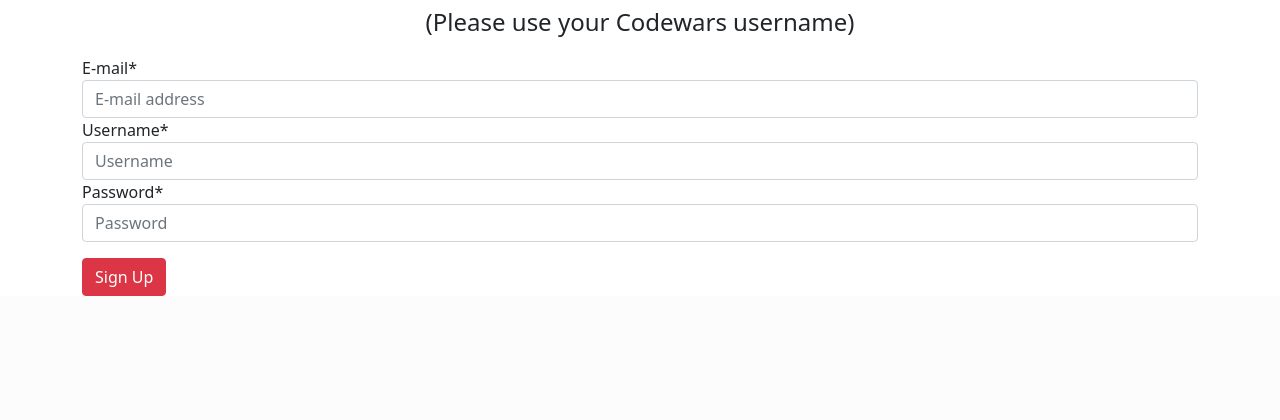
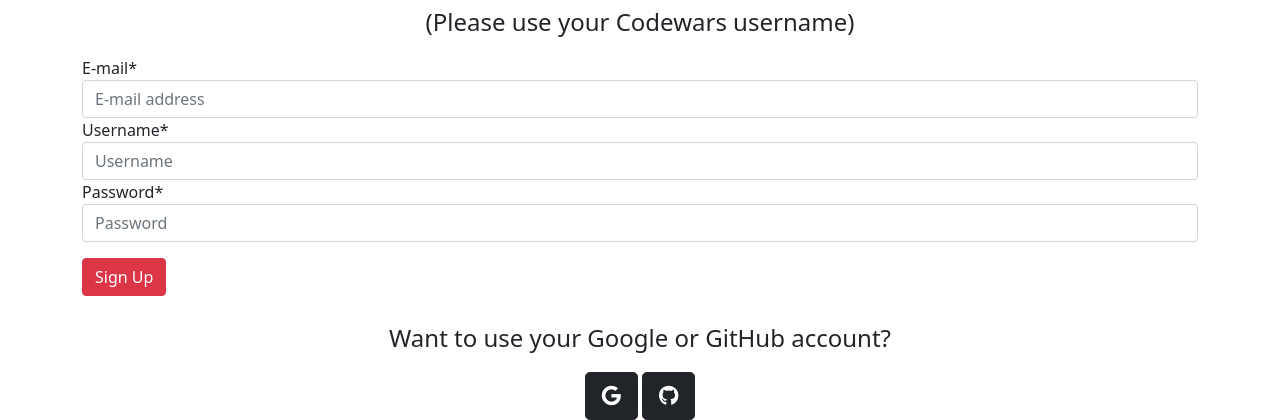
Before and after one commit to davemolk/django_codewars, a Django app: page /accounts/signup/ in a window 1280 px wide. Shown: the part 568-988 px from the top of the page. Before the commit the page ends 864 px from the top, so only its background shows below. Run offline with Django 3.2, Linux system fonts and the light colour scheme; parts of the project's set-up code (start-up, migrations or seed data) failed here and were passed over; some libraries are stand-ins or nearby versions.

Commit message:
update sign up and login templates

```diff
--- a/templates/account/login.html
+++ b/templates/account/login.html
@@ -28,15 +28,16 @@
 </div>
 
 <div class="text-center">
-    <p class='fs-4'>Want to use your Google account?</p>
+    <p class='fs-4'>Want to use your Google or GitHub account?</p>
+        <div class="text-center">
             <a class='btn btn-dark btn-lg' href="{% provider_login_url 'google' %}">
                 <i class="fab fa-google"></i>
             </a>
-    <p class='fs-4'>Want to use your GitHub account?</p>
             <a class='btn btn-dark btn-lg' href="{% provider_login_url 'github' %}">
                 <i class="fab fa-github"></i>
             </a>
         </div>
+</div>
 
 
 {% endblock content %}
--- a/templates/account/signup.html
+++ b/templates/account/signup.html
@@ -1,6 +1,7 @@
 {% extends 'base.html' %}
 {% load crispy_forms_tags %}
 {% load static %}
+{% load socialaccount %}
 
 {% block title %}Sign Up{% endblock title %}
 
@@ -23,6 +24,18 @@
         {{ form|crispy }}
         <button type="submit" class='mt-3 btn btn-danger'>Sign Up</button>
     </form>
+    <div class="text-center mt-4">
+    <p class='fs-4'>Want to use your Google or GitHub account?</p>
+        <div class="text-center">
+            <a class='btn btn-dark btn-lg' href="{% provider_login_url 'google' %}">
+                <i class="fab fa-google"></i>
+            </a>
+            <a class='btn btn-dark btn-lg' href="{% provider_login_url 'github' %}">
+                <i class="fab fa-github"></i>
+            </a>
+        </div>
+</div>
+
 
 </div>
 
```
Also changed, not shown: README.md. Lines whose indentation alone changed are shown as unchanged.
